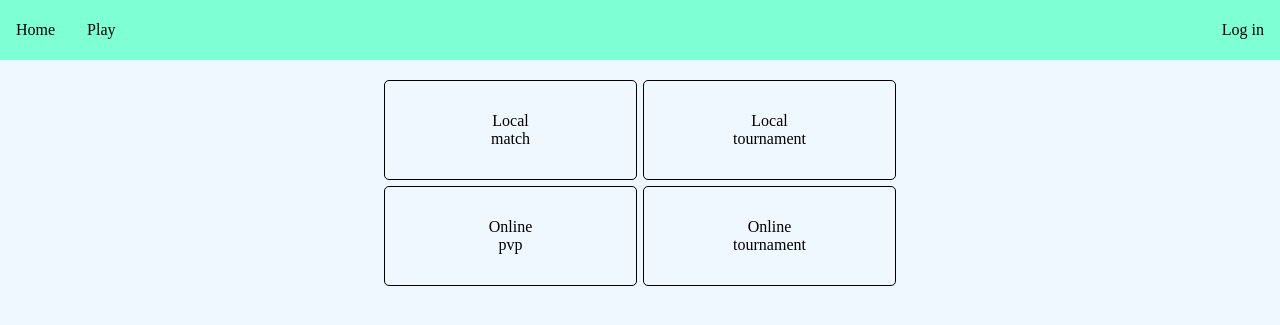
After one commit to yfoucade/ft_transcendence, a Django app: page /play/ in a window 1280 px wide. The commit adds this page. Shown: the top 325 px of the page. Run offline with Django 4.2, Linux system fonts and the light colour scheme.

Commit message:
feat: local 1v1, refactor: tree structure

```diff
--- a/app/src/transcendence/static/transcendence/common/navigation.js
+++ b/app/src/transcendence/static/transcendence/common/navigation.js
@@ -6,45 +6,98 @@ let state = {
 }
 
 
-let callbacks = {
+let hydration_recipes = {
     "main-index": home_page,
+    "main-play": play_hydration_recipe,
+    "main-local-match": local_match_hydration_recipe,
 }
 
+let dehydration_recipes = {
+    "main-local-match": local_match_dehydration_recipe,
+
+}
 
 function home_page()
 {
     console.log("welcome to transcendence");
 }
 
+function local_match_dehydration_recipe()
+{
+    end_local_pvp_game();
+    // TODO: remove event listeners
+    return true;
+}
+
+// Todo: put in right file
+function play_hydration_recipe()
+{
+    let main = document.querySelector("main");
+    for ( let element of main.querySelectorAll("a") )
+        element.addEventListener( "click", route );
+}
+
+function local_match_hydration_recipe()
+{
+    init_pong_game_htmlelements();
+    pong_game.html_element_start_button.addEventListener( "click", start_local_pvp_game );
+    pong_game.html_element_start_button.classList.replace( "hidden", "shown" );
+}
+
+function can_leave_view()
+{
+    return (    (state.main_id in dehydration_recipes)
+             && (dehydration_recipes[state.main_id]()) );
+}
 
 function pop_state_event_handler( event ) {
     event.preventDefault();
     console.log("pop_state_event_handler: starting");
+
+    if ( !can_leave_view() )
+        return ;
+
+    // dehydrate view
+    if ( state.main_id in dehydration_recipes )
+        dehydration_recipes[state.main_id]();
+
     if ( event.state ) {
-        /* render state */
         state = event.state;
         render( state );
     }
     else {
-        initialize_state();
+        update_state();
         history.replaceState(state, "", state.pathname);
         hydrate_common_elements();
     }
-    // hydrate( state.hydration_recipe );
-    if ( state.main_id in callbacks )
-        callbacks[state.main_id]();
+
+    if ( state.main_id in hydration_recipes )
+        hydration_recipes[state.main_id]();
 }
 
-
-function initialize_state() {
-    state.pathname = location.pathname;
-    state.document = new XMLSerializer().serializeToString( document );
-    state.main_id = document.querySelector("main").getAttribute("id");
+// TODO: JSdoc
+function update_state( pathname = null, new_document = null ) {
+    state.pathname = pathname == null ? location.pathname : pathname;
+    if ( new_document == null )
+    {
+        state.document = document.documentElement.outerHTML;
+        state.main_id = document.querySelector("main").getAttribute("id");
+    }
+    else
+    {
+        state.document = new_document;
+        let parsed_document = new DOMParser().parseFromString( new_document, "text/html" );
+        state.main_id = parsed_document.querySelector("main").getAttribute("id");
+    }
 }
 
 
 async function route( event ) {
     event.preventDefault();
+
+    if ( !can_leave_view() )
+        return;
+
     let href = event.currentTarget.getAttribute("href");
     console.log(`redirecting to ${href}`);
     let response = await fetch( href, {"referrer":state.pathname} );
@@ -56,4 +109,32 @@ async function route( event ) {
         console.log(document_text);
         return;
     }
+
+    if ( href == state.pathname )
+    {
+        update_state( href, document_text );
+        history.replaceState( state, "", state.pathname );
+    }
+    else
+    {
+        update_state( href, document_text );
+        history.pushState( state, "", state.pathname );
+    }
+    render();
+
+    if ( state.main_id in hydration_recipes )
+        hydration_recipes[state.main_id]();
 }
+
+
+function render() {
+    let new_document = new DOMParser().parseFromString(state.document, "text/html");
+
+    let old_usertag = document.getElementById("user-tag");
+    let new_usertag = new_document.getElementById("user-tag");
+    old_usertag.parentElement.replaceChild(new_usertag, old_usertag);
+
+    let old_main = document.querySelector("main");
+    let new_main = new_document.querySelector("main");
+    old_main.parentNode.replaceChild(new_main, old_main);
+}
--- a/app/src/transcendence/static/transcendence/pong_utils.js
+++ b/app/src/transcendence/static/transcendence/pong_utils.js
@@ -43,18 +43,18 @@ let pong_game = {
     end_of_game_callback: null,
 }
 
-function init_pong_game_htmlelements( prefix )
+function init_pong_game_htmlelements()
 {
 
     with ( pong_game )
     {
-        html_element_game_canvas = document.getElementById(`${prefix}-game-canvas`);
-        html_element_start_button = document.getElementById(`${prefix}-start-button`);
-        html_element_left_paddle = document.getElementById(`${prefix}-left-paddle`);
-        html_element_right_paddle = document.getElementById(`${prefix}-right-paddle`);
-        html_element_ball = document.getElementById(`${prefix}-ball`);
-        html_element_left_score = document.getElementById(`${prefix}-left-score`);
-        html_element_right_score = document.getElementById(`${prefix}-right-score`);
+        html_element_game_canvas = document.getElementById(`game-canvas`);
+        html_element_start_button = document.getElementById(`start-button`);
+        html_element_left_paddle = document.getElementById(`left-paddle`);
+        html_element_right_paddle = document.getElementById(`right-paddle`);
+        html_element_ball = document.getElementById(`ball`);
+        html_element_left_score = document.getElementById(`left-score`);
+        html_element_right_score = document.getElementById(`right-score`);
     }
 }
 
--- a/app/src/transcendence/static/transcendence/style.css
+++ b/app/src/transcendence/static/transcendence/style.css
@@ -89,6 +89,21 @@ main {
     /* font-size: 1.2em; */
 }
 
+.box.link:hover {
+    cursor: pointer;
+    background-color: aquamarine;
+}
+
+.box-content {
+    color: inherit;
+    text-decoration: inherit;
+    height: 100%;
+    width: 100%;
+    display: flex;
+    flex-direction: column;
+    justify-content: center;
+}
+
 .nav-link a {
     height: 100%;
     display: flex;
@@ -108,7 +123,7 @@ main {
     grid-template-columns: 1fr 2fr 1fr;
     grid-template-rows: .25fr 1fr;
 } */
-.pong-page.shown {
+.pong-page {
     display: grid;
     grid-template-columns: 1fr 2fr 1fr;
     grid-template-rows: .25fr 1fr;
--- a/app/src/transcendence/templates/transcendence/base.html
+++ b/app/src/transcendence/templates/transcendence/base.html
@@ -12,10 +12,10 @@
         window.onpopstate = (event) => console.log("hello");
     </script>
     {% block scripts %}
-    <script src="{% static 'transcendence/common/navigation.js' %}?{% now 'U' %}" defer></script>
-    <script src="{% static 'transcendence/common/hydration.js' %}?{% now 'U' %}" defer></script>
-        <!-- <script src="{% static 'transcendence/pong_utils.js' %}?{% now 'U' %}" defer></script> -->
-        <!-- <script src="{% static 'transcendence/local_1v1.js' %}?{% now 'U' %}" defer></script> -->
+        <script src="{% static 'transcendence/common/navigation.js' %}?{% now 'U' %}" defer></script>
+        <script src="{% static 'transcendence/common/hydration.js' %}?{% now 'U' %}" defer></script>
+        <script src="{% static 'transcendence/pong_utils.js' %}?{% now 'U' %}" defer></script>
+        <script src="{% static 'transcendence/local_1v1.js' %}?{% now 'U' %}" defer></script>
         <!-- <script src="{% static 'transcendence/local_tournament.js' %}?{% now 'U' %}" defer></script> -->
         <!-- <script src="{% static 'transcendence/local_tournament_form.js' %}?{% now 'U' %}" defer></script> -->
         <!-- <script src="{% static 'transcendence/navigation_handlers.js' %}?{% now 'U' %}" defer></script> -->
@@ -32,9 +32,9 @@
         </ul>
         <ul>
             {% if user.is_authenticated %}
-                <li id="username" class="nav-link" data-authenticated="true"><a href="/user/{{ user.id }}">{{ user.username }}</a></li>
+                <li id="user-tag" class="nav-link" data-authenticated="true"><a href="/user/{{ user.id }}">{{ user.username }}</a></li>
             {% else %}
-                <li id="username" class="nav-link" data-authenticated="false"><a href="{% url 'login' %}">Log in</a></li>
+                <li id="user-tag" class="nav-link" data-authenticated="false"><a href="{% url 'login' %}">Log in</a></li>
             {% endif %}
         </ul>
     </nav>
--- /dev/null
+++ b/app/src/transcendence/templates/transcendence/pong/play.html
@@ -0,0 +1,20 @@
+{% extends "../base.html" %}
+
+{% block content %}
+<main id="main-play" class="shown">
+    <div id="pong-game-selection">
+        <div id="nav-local-pvp" class="box link" data-target-main-id="main-local-1v1">
+            <a href="/local-match/" class="box-content">Local<br/>match</a>
+        </div>
+        <div id="nav-local-tournament" class="box link" data-target-main-id="main-local-tournament-form">
+            <a href="" class="box-content">Local<br/>tournament</a>
+        </div>
+        <div id="nav-online-pvp" class="box link">
+            <a href="" class="box-content">Online<br/>pvp</a>
+        </div>
+        <div id="nav-online-tournament" class="box link">
+            <a href="" class="box-content">Online<br/>tournament</a>
+        </div>
+    </div>
+</main>
+{% endblock content %}
--- a/app/src/transcendence/urls.py
+++ b/app/src/transcendence/urls.py
@@ -4,4 +4,6 @@ from . import views
 
 urlpatterns = [
     path( "", views.index, name="index" ),
+    path( "play/", views.play, name="play" ),
+    path( "local-match/", views.local_match, name="local-match"),
 ]
--- a/app/src/transcendence/views.py
+++ b/app/src/transcendence/views.py
@@ -7,3 +7,9 @@ from django.template import loader
 def index(request):
     # template = loader.get_template("transcendence/base.html")
     return render(request, "transcendence/index.html")
+
+def play(request):
+    return render(request, "transcendence/pong/play.html")
+
+def local_match(request):
+    return render(request, "transcendence/pong/local_match/local_match.html")
```
Also changed, not shown: app/src/transcendence/templates/transcendence/game_canvas.html (deleted, +0 -11 lines), app/src/transcendence/templates/transcendence/pong/game_canvas.html (added, +11 -0 lines), app/src/transcendence/templates/transcendence/pong/local_match/local_match.html (added, +7 -0 lines), app/src/transcendence/templates/transcendence/pong/old/main_local_1v1.html (renamed from app/src/transcendence/templates/transcendence/main_local_1v1.html), app/src/transcendence/templates/transcendence/pong/old/main_local_tournament.html (renamed from app/src/transcendence/templates/transcendence/main_local_tournament.html), app/src/transcendence/templates/transcendence/pong/old/main_local_tournament_form.html (renamed from app/src/transcendence/templates/transcendence/main_local_tournament_form.html), app/src/transcendence/templates/transcendence/pong/old/main_local_tournament_lobby.html (renamed from app/src/transcendence/templates/transcendence/main_local_tournament_lobby.html), app/src/transcendence/templates/transcendence/pong/old/main_local_tournament_match.html (renamed from app/src/transcendence/templates/transcendence/main_local_tournament_match.html), app/src/transcendence/templates/transcendence/pong/old/main_play.html (renamed from app/src/transcendence/templates/transcendence/main_play.html).
